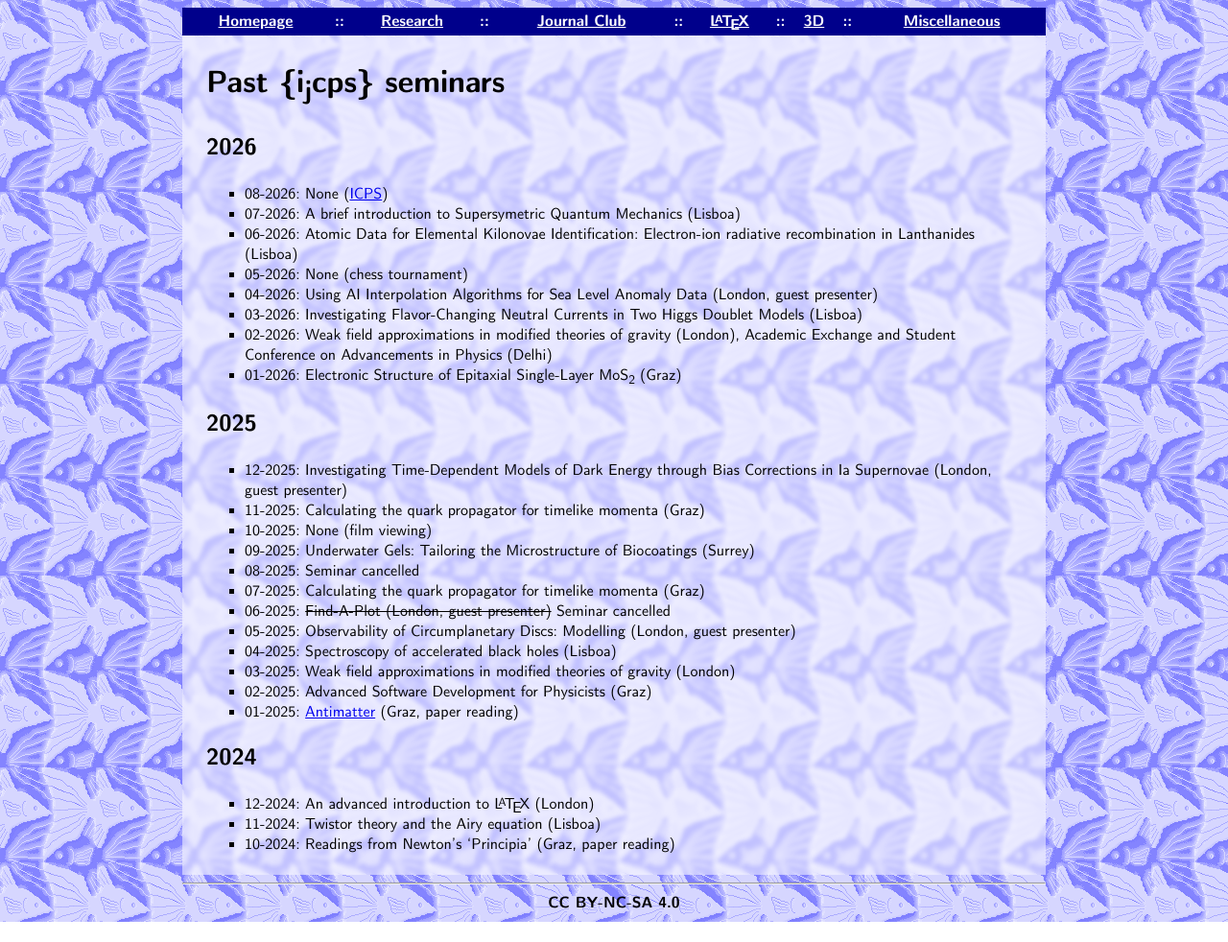
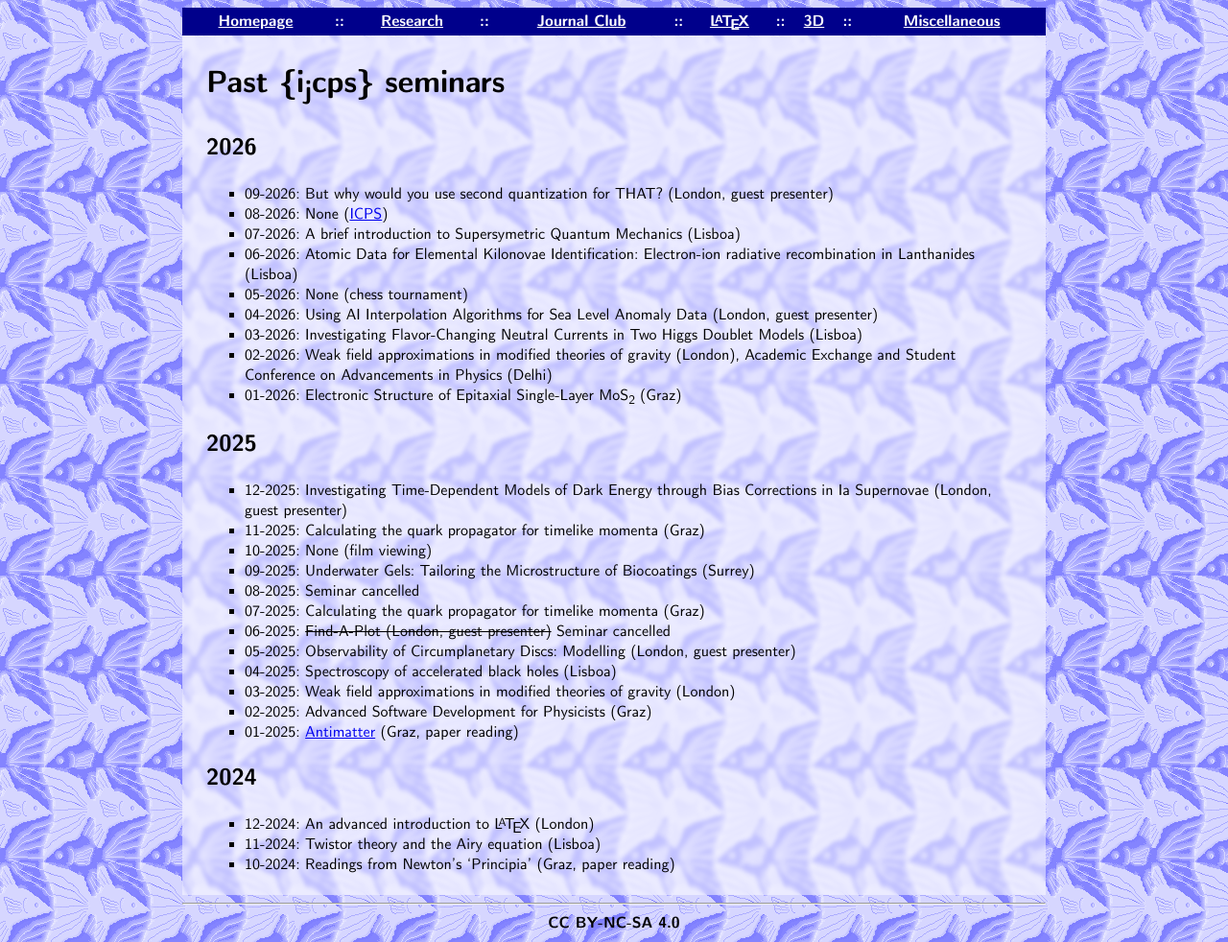
Before and after one commit to n-booker/n-booker.github.io, a plain HTML site: page ijcpspast.html in a window 1280 px wide. Shown: the whole page at 96% size. Before the commit the page ends 961 px from the top, so only its background shows below. Drawn offline with nearby package versions, Linux system fonts and the light colour scheme.

Commit message:
Update ijcpspast.html

```diff
--- a/ijcpspast.html
+++ b/ijcpspast.html
@@ -16,6 +16,7 @@
       <h1>Past {i<sub>j</sub>cps} seminars</h1>
       <h2>2026</h2>
       <ul style="list-style-type:square;">
+        <li>09-2026: But why would you use second quantization for THAT? (London, guest presenter)</li>
         <li>08-2026: None (<a href="https://icps-2026.com/" target="_blank">ICPS</a>)</li>
         <li>07-2026: A brief introduction to Supersymetric Quantum Mechanics (Lisboa)</li>
         <li>06-2026: Atomic Data for Elemental Kilonovae Identification: Electron-ion radiative recombination in Lanthanides (Lisboa)</li>
```
